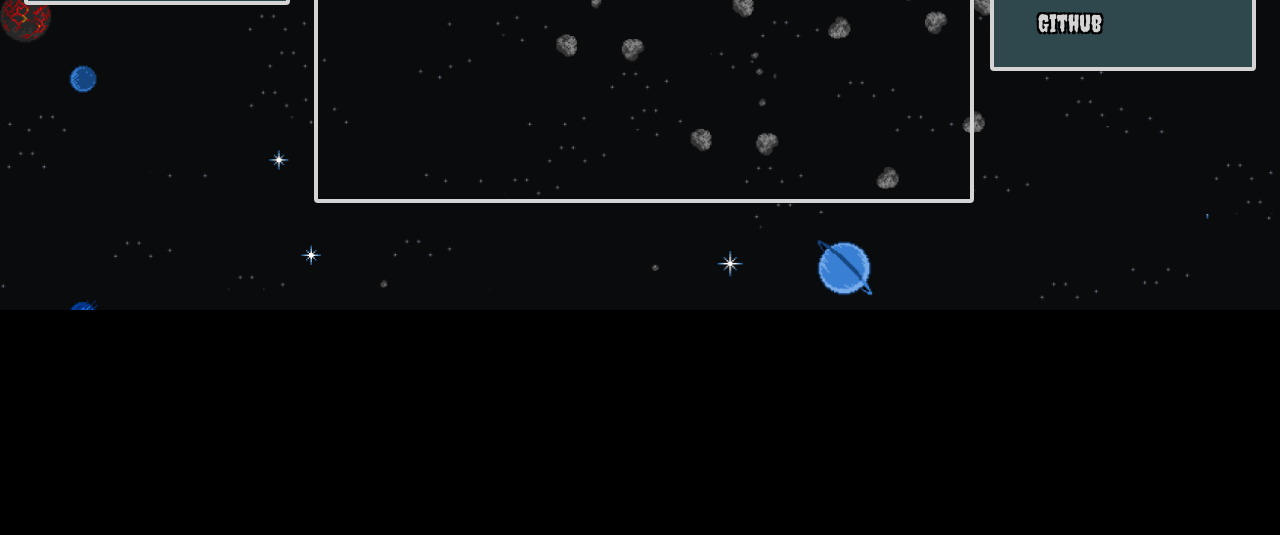
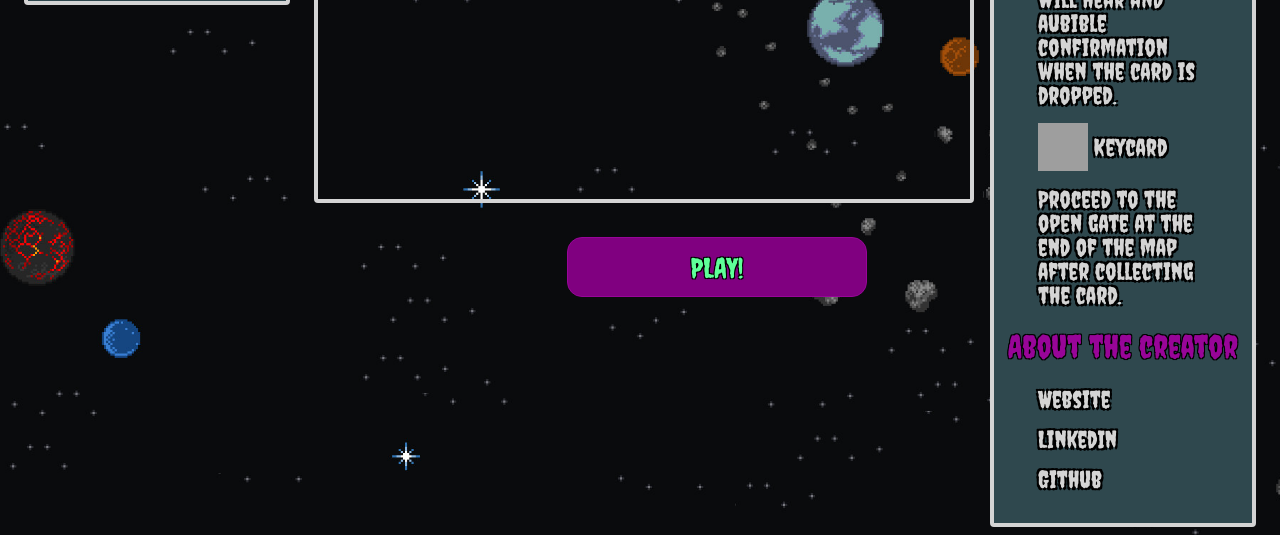
Before and after one commit to drice89/grimdark, a website: page index.html in a window 1280 px wide. Shown: the part 490-1025 px from the top of the page. Before the commit the page ends 800 px from the top, so only its background shows below. Drawn offline with Linux system fonts and the light colour scheme; grey boxes are pictures that could not be loaded.

Commit message:
edit sidebar

```diff
--- a/css/main.css
+++ b/css/main.css
@@ -281,3 +281,9 @@ a {
   border: 4px solid rgba(212, 212, 212, 1);
   border-radius: 4px;
 }
+
+#keycard {
+  width: 50px;
+  height: 48px;
+  background: url(../assets/tiny_galaxy_items_3x.png) 390px 0;
+}
--- a/index.html
+++ b/index.html
@@ -64,6 +64,9 @@
           <ul class="about">
             <li>You have been sent to investigate a space ship thats been overrun by a strange alien species. Can you find the key card
             and advance to the next area?</li>
+            <li>HINT: Some monsters will drop the keycard after they are destroyed. You will hear and aubible confirmation when the card is dropped.</li>
+            <li><img src="https://upload.wikimedia.org/wikipedia/commons/c/ce/Transparent.gif" id="keycard"> Keycard</li>
+            <li>Proceed to the open gate at the end of the map after collecting the card.</li>
           </ul>
           <h3>About the creator</h3>
           <ul class="about">
```
